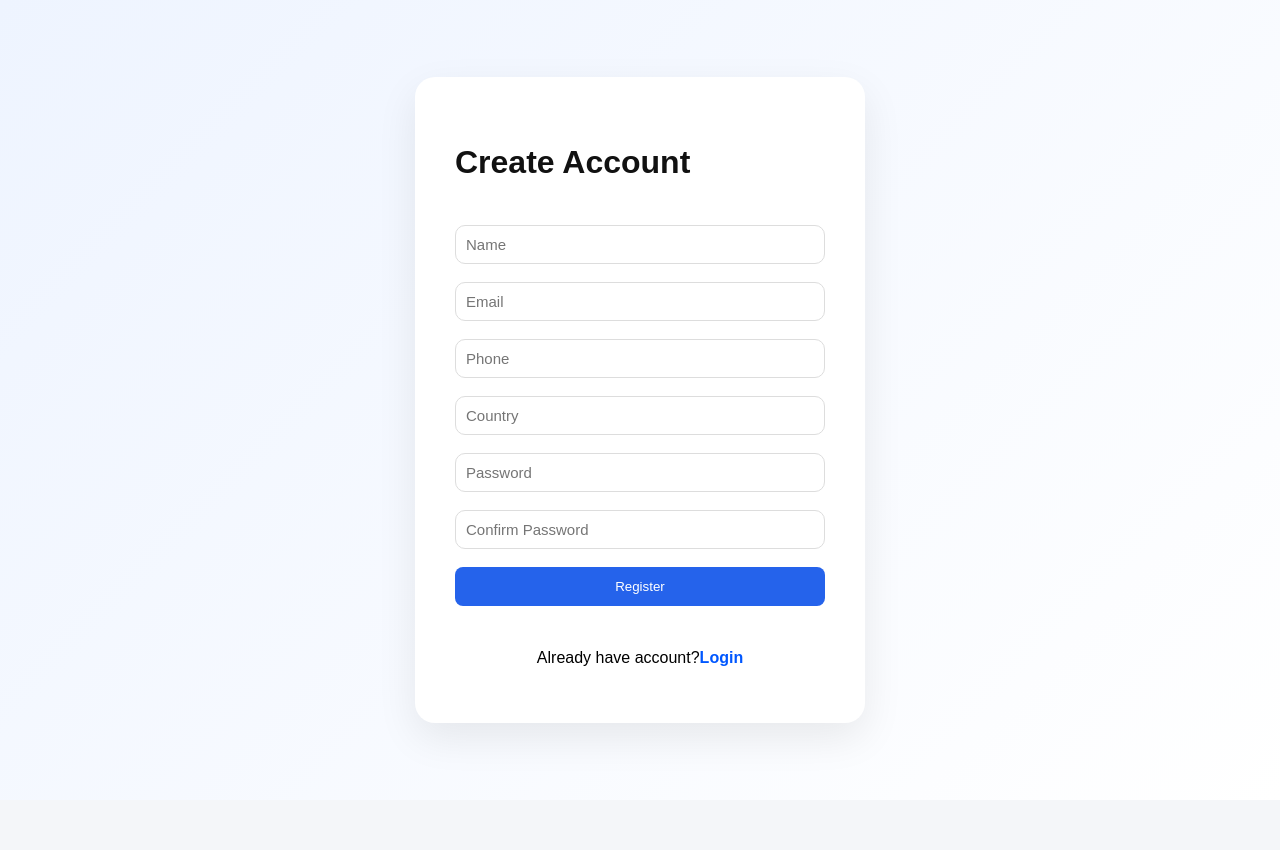
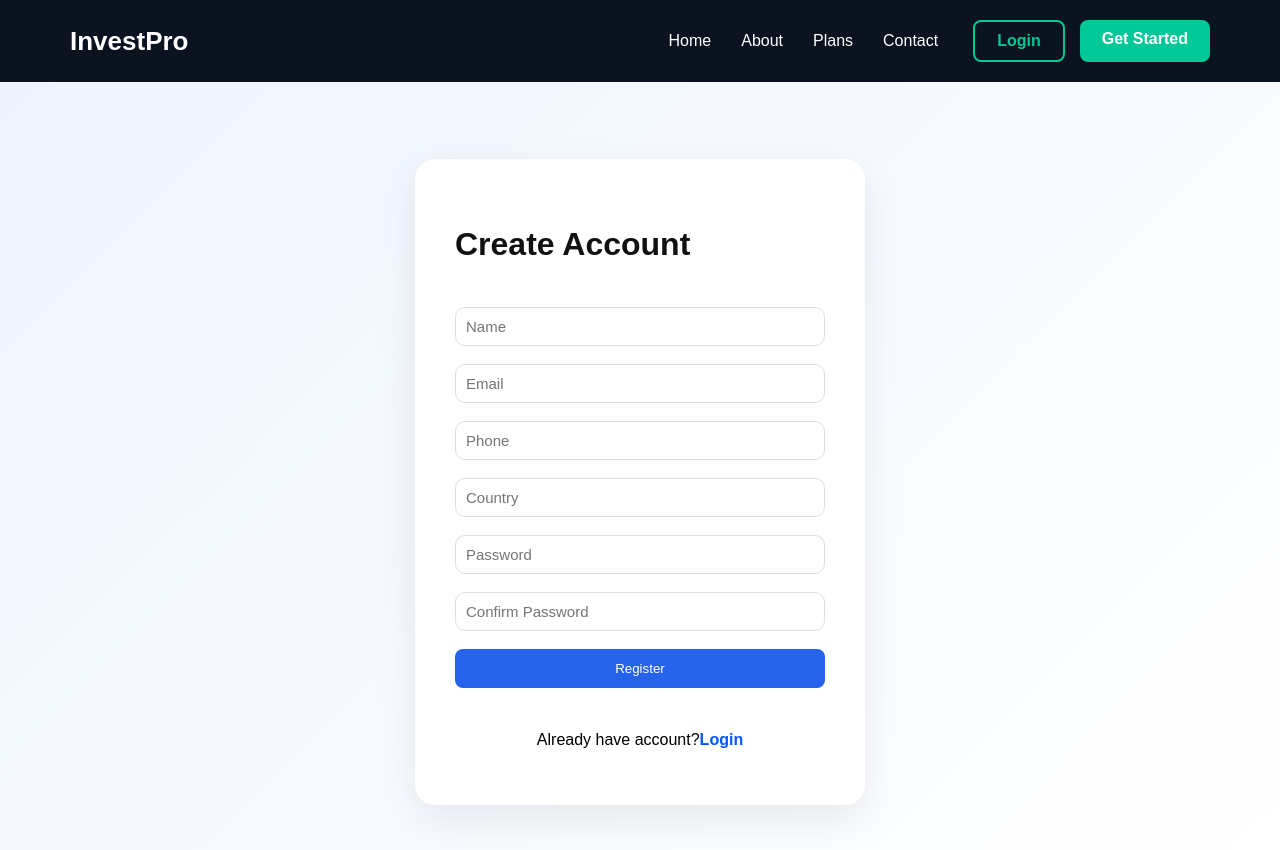
Before and after one commit to frank598936/realwebsite, a React (Vite) app: page /register in a window 1280 px wide. Shown: the top 850 px of the page. Before the commit the page ends 800 px from the top, so only its background shows below. Built offline with nearby package versions, Linux system fonts and the light colour scheme; no server answers.

Commit message:
update login and register

```diff
--- a/src/pages/Login.jsx
+++ b/src/pages/Login.jsx
@@ -3,6 +3,7 @@ import { Link, useNavigate } from "react-router-dom";
 
 import { AuthContext } from "../context/AuthContext";
 import Notification from "../components/Notification";
+import Navbar from "../components/Navbar";
 
 export default function Login() {
   const { login } = useContext(AuthContext);
@@ -60,6 +61,8 @@ export default function Login() {
   }
 
   return (
+    <>
+    <Navbar/>
     <div className="auth-page">
       <Notification message={notification.message} type={notification.type} />
 
@@ -94,5 +97,6 @@ export default function Login() {
         </form>
       </div>
     </div>
+    </>
   );
 }
--- a/src/pages/Register.jsx
+++ b/src/pages/Register.jsx
@@ -3,6 +3,7 @@ import { Link, useNavigate } from "react-router-dom";
 
 import { registerUser } from "../api/authApi";
 import Notification from "../components/Notification";
+import Navbar from "../components/Navbar";
 
 export default function Register() {
   const navigate = useNavigate();
@@ -80,6 +81,8 @@ export default function Register() {
   }
 
   return (
+    <>
+      <Navbar />
       <div className="auth-page">
         <Notification message={notification.message} type={notification.type} />
 
@@ -149,5 +152,6 @@ export default function Register() {
           </form>
         </div>
       </div>
+    </>
   );
 }
```
Lines whose indentation alone changed are shown as unchanged.
